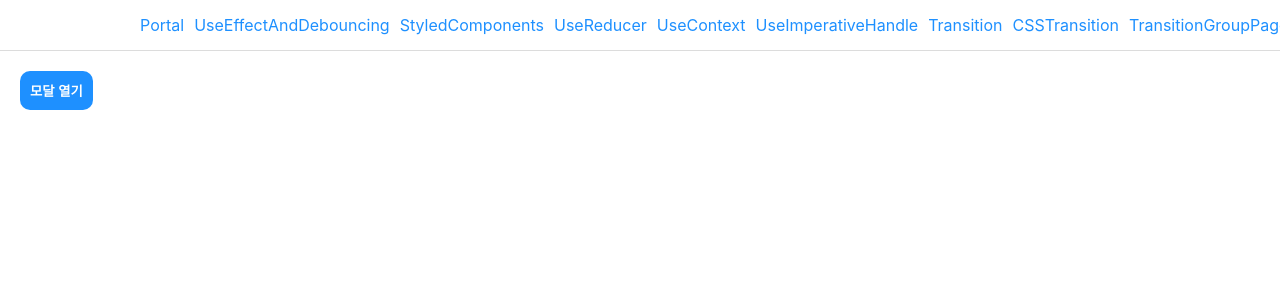
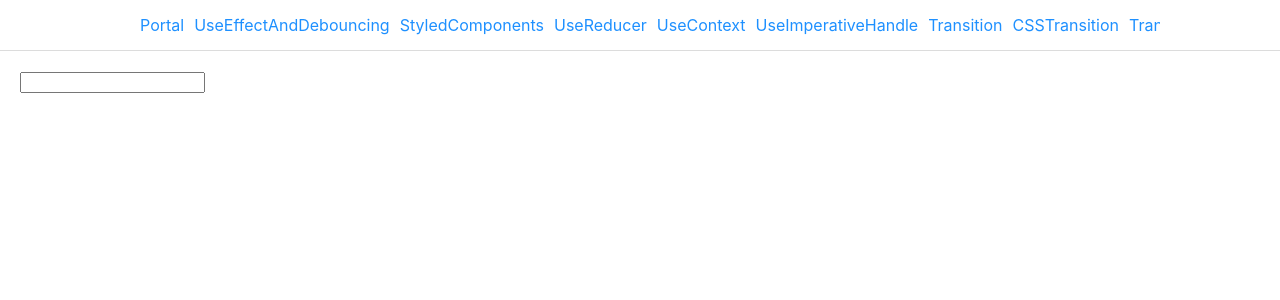
Before and after one commit to socratone/react-advanced, a React (Create React App) app: page /search-params in a window 1280 px wide. Shown: the top 300 px of the page. Built offline with nearby package versions, Linux system fonts and the light colour scheme.

Commit message:
feat: URL의 query string을 state로 다루는 방법

```diff
--- a/src/App.tsx
+++ b/src/App.tsx
@@ -10,6 +10,7 @@ import UseImperativeHandle from './pages/UseImperativeHandle';
 import TransitionPage from './pages/TransitionPage';
 import CSSTransitionPage from './pages/CSSTransitionPage';
 import TransitionGroupPage from './pages/TransitionGroupPage';
+import SearchParamsPage from './pages/SearchParamsPage';
 
 function App() {
   return (
@@ -27,7 +28,8 @@ function App() {
         </MainNavItem>
         <MainNavItem to="/transition">Transition</MainNavItem>
         <MainNavItem to="/css-transition">CSSTransition</MainNavItem>
-        <MainNavItem to="/transition-group">TransitionGroupPage</MainNavItem>
+        <MainNavItem to="/transition-group">TransitionGroup</MainNavItem>
+        <MainNavItem to="/search-params">SearchParams</MainNavItem>
       </MainNav>
       <Routes>
         <Route path="/portal" element={<Portal />} />
@@ -45,6 +47,7 @@ function App() {
         <Route path="/transition" element={<TransitionPage />} />
         <Route path="/css-transition" element={<CSSTransitionPage />} />
         <Route path="/transition-group" element={<TransitionGroupPage />} />
+        <Route path="/search-params" element={<SearchParamsPage />} />
         <Route path="*" element={<Portal />} />
       </Routes>
     </div>
--- a/src/components/layout/MainNav/index.tsx
+++ b/src/components/layout/MainNav/index.tsx
@@ -24,6 +24,7 @@ const Nav = styled.nav`
   display: flex;
   align-items: center;
   padding: 0 20px;
+  overflow-x: auto;
 
   & > * {
     margin-right: 10px;
--- /dev/null
+++ b/src/hooks/useDebounce.tsx
@@ -0,0 +1,19 @@
+import { useState, useEffect } from 'react';
+
+const useDebounce = (value: string, delay = 300) => {
+  const [debouncedValue, setDebouncedValue] = useState(value);
+
+  useEffect(() => {
+    const timer: NodeJS.Timeout = setTimeout(() => {
+      setDebouncedValue(value);
+    }, delay);
+
+    return () => {
+      clearTimeout(timer);
+    };
+  }, [value, delay]);
+
+  return debouncedValue;
+};
+
+export default useDebounce;
--- /dev/null
+++ b/src/pages/SearchParamsPage/index.tsx
@@ -0,0 +1,43 @@
+import { useEffect, useState } from 'react';
+import { useSearchParams } from 'react-router-dom';
+import styled from 'styled-components';
+import useDebounce from '../../hooks/useDebounce';
+
+/**
+ * URL의 query string을 state로 다루는 방법
+ */
+const SearchParamsPage = () => {
+  const [searchParams, setSearchParams] = useSearchParams();
+
+  const [value, setValue] = useState(searchParams.get('keyword') ?? '');
+  const debouncedValue = useDebounce(value);
+
+  // deboucedValue가 달라지면 query에 적용
+  useEffect(() => {
+    setSearchParams(
+      { keyword: debouncedValue ? debouncedValue : [] },
+      { replace: true } // true로 해야 뒤로 가기를 했을 때 앞으로 가기가 없어지지 않는다.
+    );
+  }, [debouncedValue, setSearchParams]);
+
+  // query가 달라지면 value에 적용
+  useEffect(() => {
+    setValue(searchParams.get('keyword') ?? '');
+  }, [searchParams]);
+
+  const handleChange = (event: React.ChangeEvent<HTMLInputElement>) => {
+    setValue(event.target.value);
+  };
+
+  return (
+    <Container>
+      <input value={value} onChange={handleChange} />
+    </Container>
+  );
+};
+
+const Container = styled.div`
+  padding: 20px;
+`;
+
+export default SearchParamsPage;
```
Also changed, not shown: 1 other file (tests, documents, lock files or other folders).
